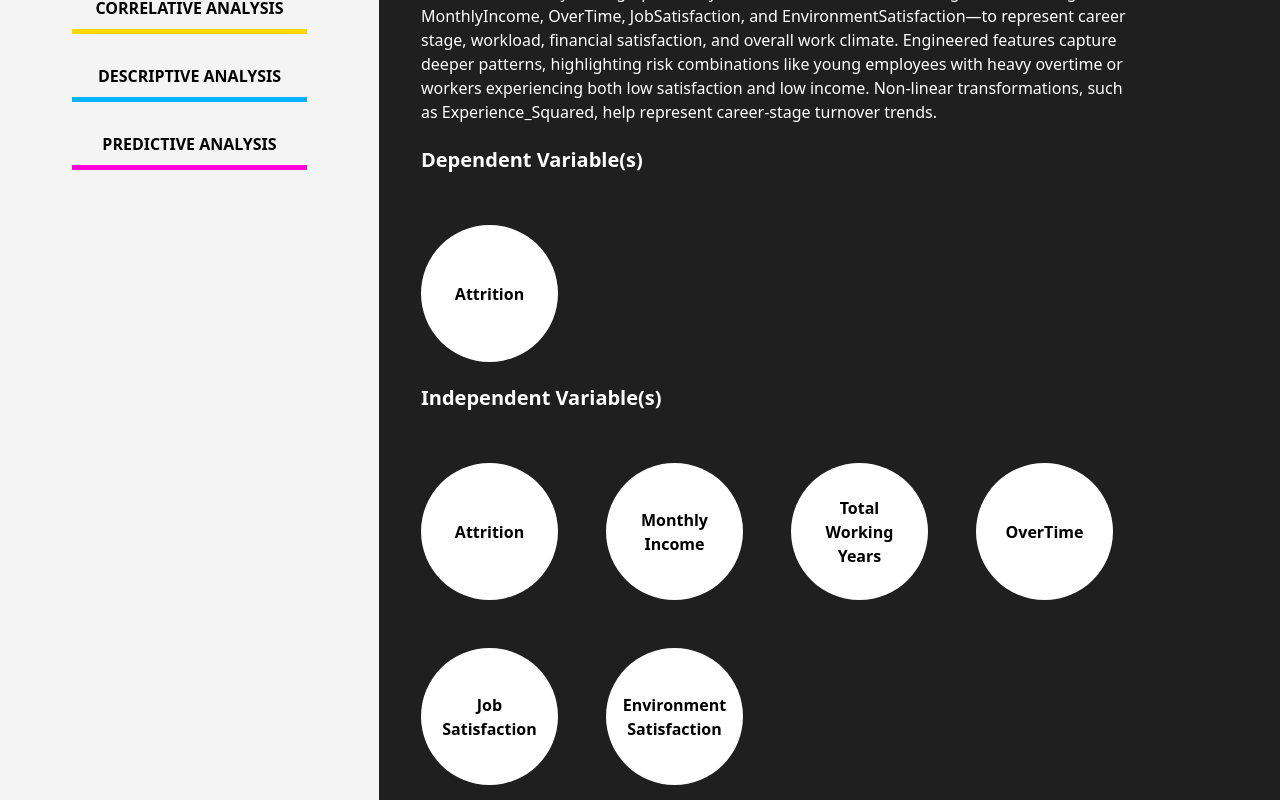
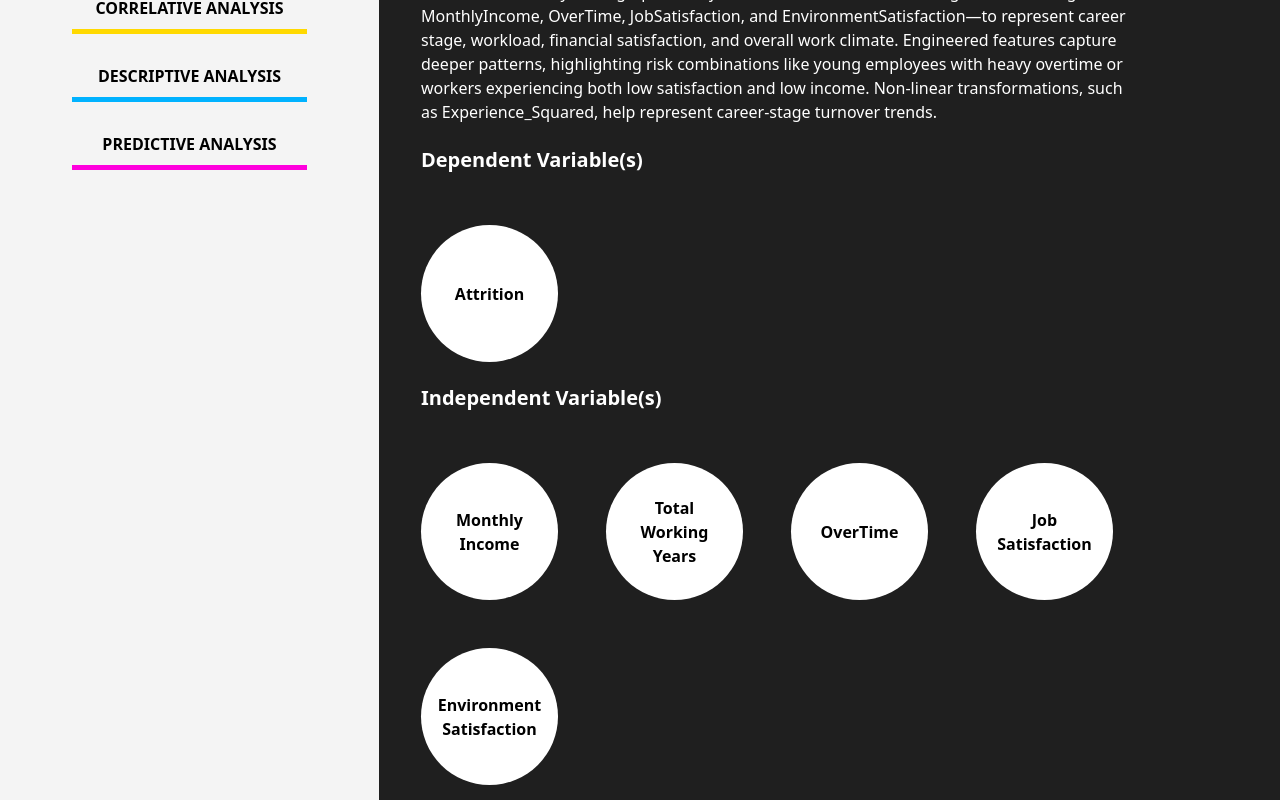
Before and after one commit to humblecode07/analysis_dashboard, a React (Vite) app: page /predictive in a window 1280 px wide. Shown: the part 419-1219 px from the top of the page. Built offline with nearby package versions, Linux system fonts and the light colour scheme.

Commit message:
feat: Dataset table fixed, csv location changed

```diff
--- a/src/pages/Dataset.jsx
+++ b/src/pages/Dataset.jsx
@@ -22,7 +22,7 @@ export const Dataset = () => {
     };
 
     useEffect(() => {
-        fetch('../../HR_Analytics.csv')
+        fetch('/HR_Analytics.csv')
             .then(response => response.text())
             .then(text => setCsvData(text))
             .catch(error => console.error('Error loading CSV:', error));
--- a/src/pages/Predictive.jsx
+++ b/src/pages/Predictive.jsx
@@ -142,9 +142,6 @@ const Predictive = () => {
                   <p className='text-[1.25rem] font-bold'>Independent Variable(s)</p>
                   <div className='flex flex-wrap gap-[3rem] pt-[1.5rem]'>
                      <div className='w-[8.5625rem] h-[8.5625rem] flex items-center justify-center bg-white rounded-full text-black font-bold text-center'>
-                        Attrition
-                     </div>
-                     <div className='w-[8.5625rem] h-[8.5625rem] flex items-center justify-center bg-white rounded-full text-black font-bold text-center'>
                         Monthly<br />Income
                      </div>
                      <div className='w-[8.5625rem] h-[8.5625rem] flex items-center justify-center bg-white rounded-full text-black font-bold text-center'>
```
Also changed, not shown: public/HR_Analytics.csv (renamed from HR_Analytics.csv).
